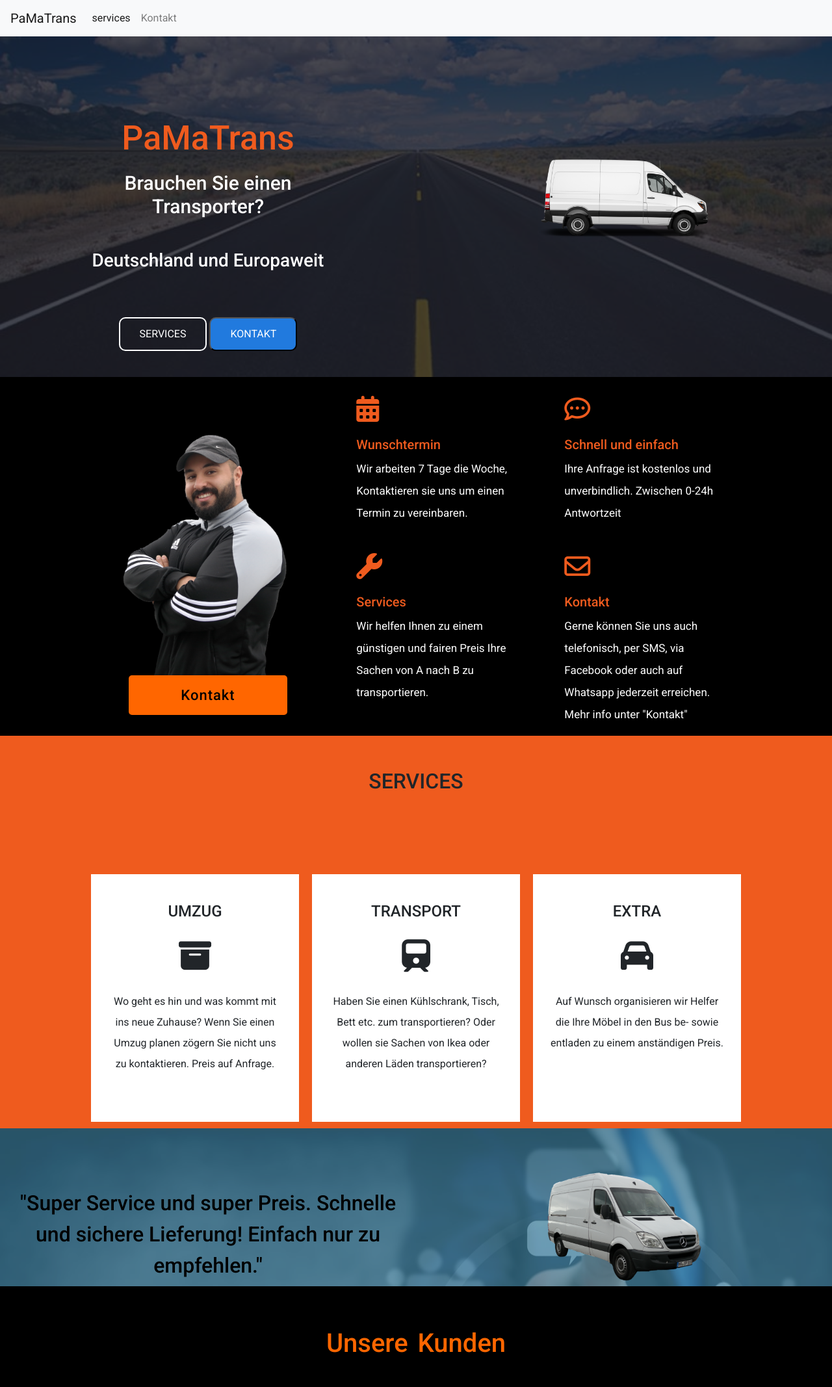
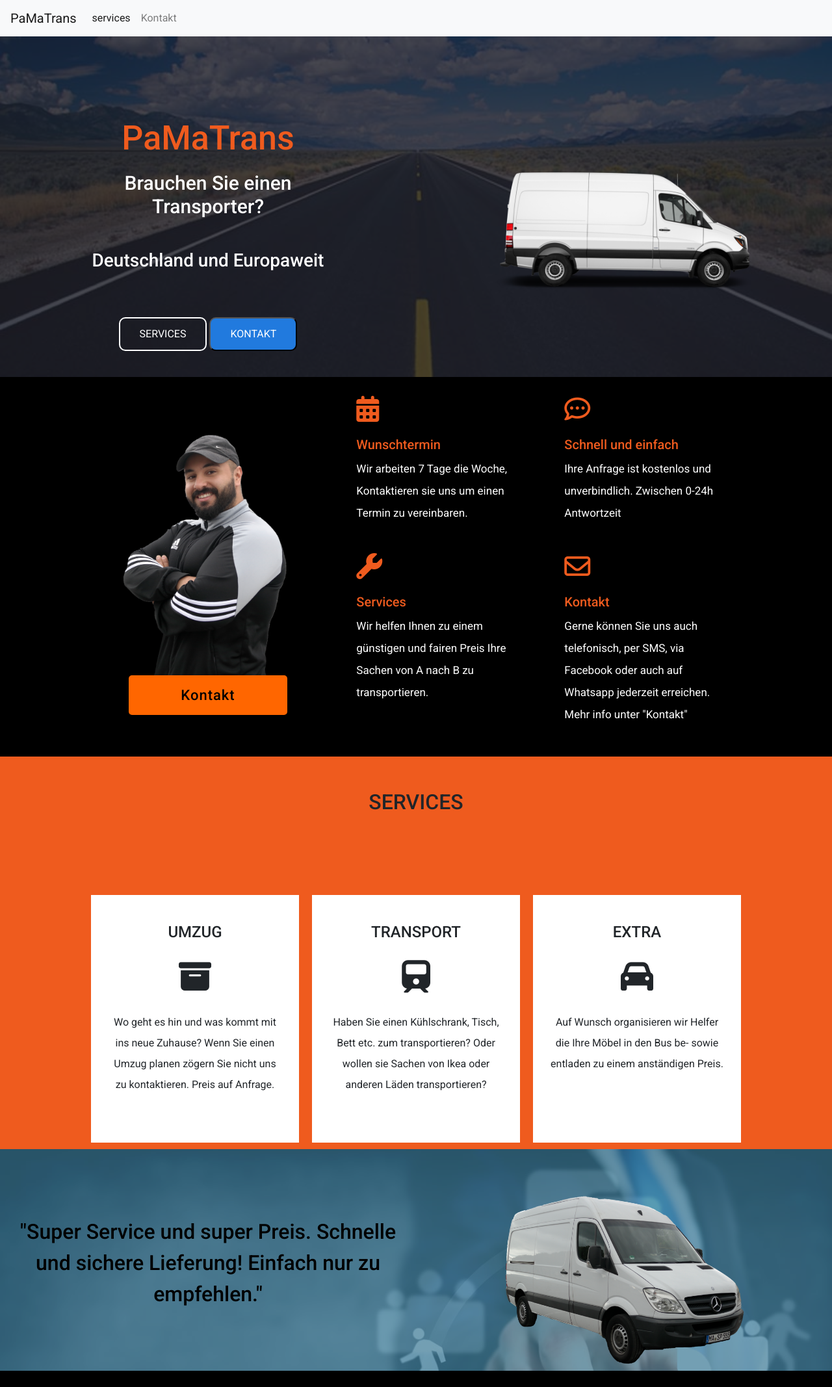
Before and after one commit to jesuscasal23/pamatrans, a plain HTML site: page index.html in a window 1280 px wide. Shown: the top 2134 px of the page at 65% size. Drawn offline with nearby package versions, Linux system fonts and the light colour scheme.

Commit message:
fixed some spacing issue in medium size devices

```diff
--- a/style.css
+++ b/style.css
@@ -313,10 +313,39 @@ body{
 	}
 }
 
-@media (max-width: 1200px) and (min-width: 901px){
-	.services
+@media (min-width: 901px) {
+	/*landing*/
+
+	.landing img{
+		height: 300px;
+		margin: 0 auto;
+		margin-top: 12%;
+	}
+
+	.landing img:hover{
+		margin: 0 auto;
+		margin-top: 8%;
+		height: 320px;
+	}
+	/*description*/
+
+	.imgbtn{
+		text-align: center;
+		margin-bottom: 5%;
+	}
+
+	/*quote*/
+
+	.quote img{
+		margin-top: 10%;
+		height: 280px;
+	}
+
+	.quote h2{
+		margin-top: 17%;
+		margin-bottom: 10%;
+	}
+	/*Kunden*/
+
+	/*form*/
 }
-
-@media (min-width: 1800px) {
-
-}
```
